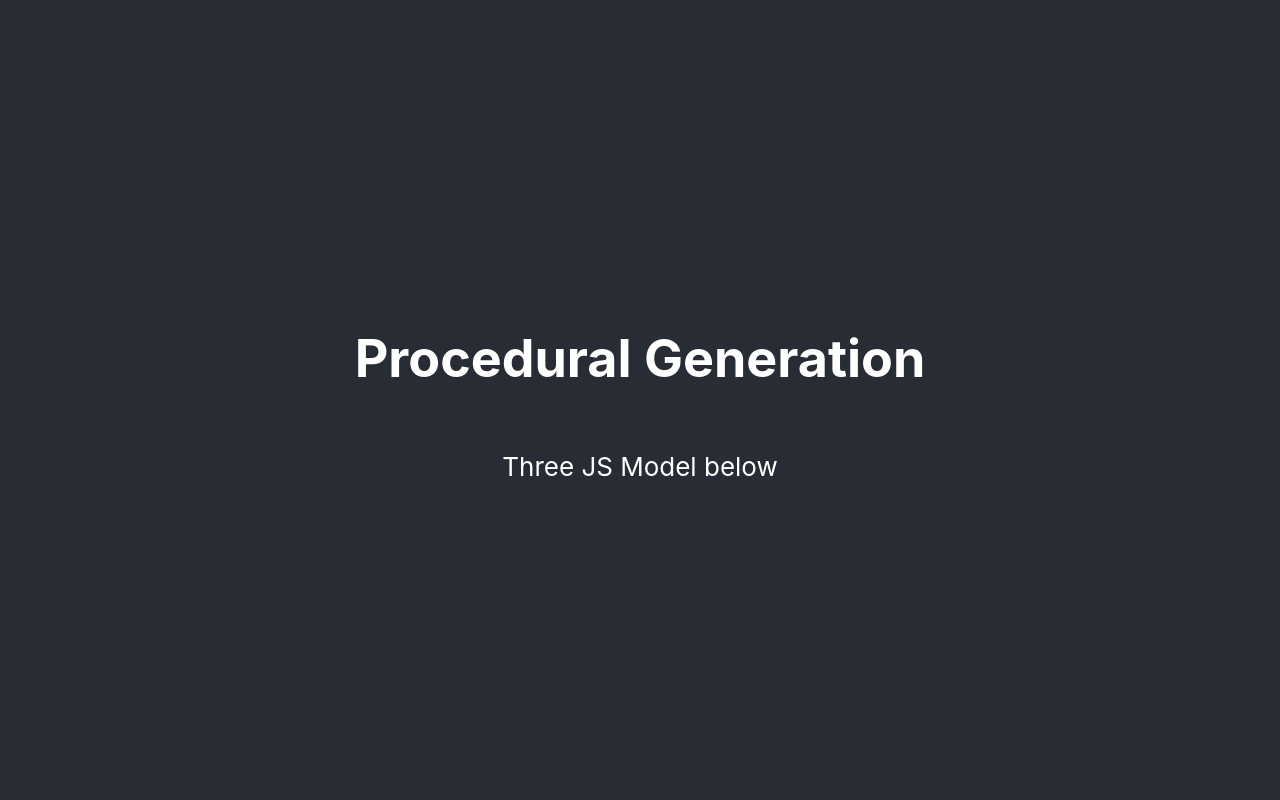
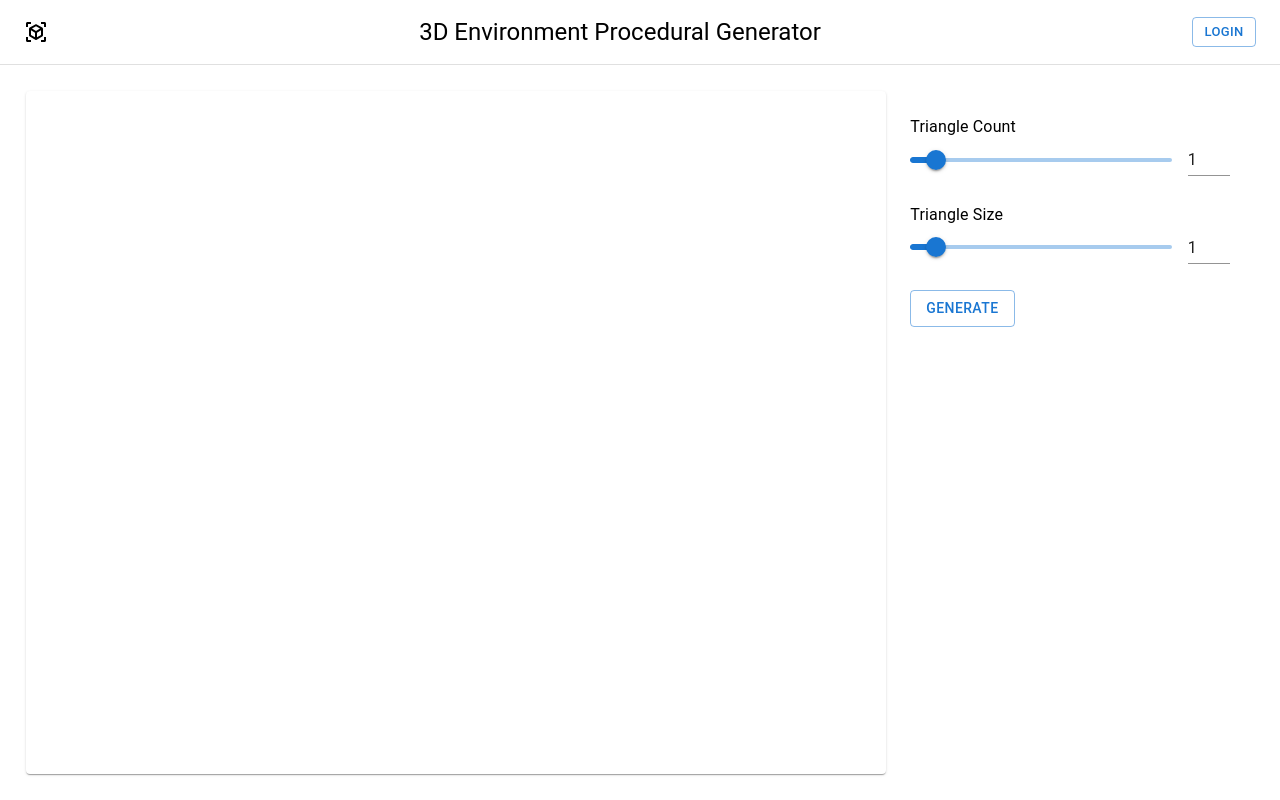
Before and after one commit to ucsb-cs148-w23/project-t11-proceduralgeneration, a React (Create React App) app in the folder frontend/: page / in a window 1280 px wide. Shown: the top 800 px of the page. Built offline with nearby package versions, Linux system fonts and the light colour scheme.

Commit message:
changed to mui

```diff
--- a/frontend/package.json
+++ b/frontend/package.json
@@ -3,6 +3,10 @@
   "version": "0.1.0",
   "private": true,
   "dependencies": {
+    "@emotion/react": "^11.10.5",
+    "@emotion/styled": "^11.10.5",
+    "@mui/icons-material": "^5.11.0",
+    "@mui/material": "^5.11.7",
     "@react-three/drei": "^9.56.12",
     "@react-three/fiber": "^8.10.1",
     "@testing-library/jest-dom": "^5.16.5",
--- a/frontend/src/App.css
+++ b/frontend/src/App.css
@@ -1,5 +1,8 @@
 .App {
-  text-align: center;
+  /* text-align: center; */
+  /* height: 100%; */
+  display: flex;
+  flex-direction: column;
 }
 
 .App-logo {
@@ -15,7 +18,6 @@
 
 .App-header {
   background-color: #282c34;
-  min-height: 100vh;
   display: flex;
   flex-direction: column;
   align-items: center;
@@ -148,11 +150,23 @@
 }
 
 
-@keyframes App-logo-spin {
-  from {
-    transform: rotate(0deg);
-  }
-  to {
-    transform: rotate(360deg);
-  }
+.content {
+  /* flexbox */
+  display: flex;
+  padding: 2%;
+  flex-direction: row;
+  flex: 1;
 }
+
+.canvas-container {
+  min-width: 70%;
+}
+
+.control-panel {
+  padding: 2%;
+  flex: 1;
+}
+/*
+.control-panel-item {
+  margin-bottom: 1em;
+} */
--- a/frontend/src/App.js
+++ b/frontend/src/App.js
@@ -1,27 +1,37 @@
 import './App.css';
-import Header from './components/header.js'
-import Model from './components/model.js'
-import Slider from './components/slider.js'
+import Header from './components/Header.js'
+import Model from './components/Model.js'
 import { Canvas } from '@react-three/fiber'
-import { useState } from 'react';
+import { useState, createContext, useContext } from 'react';
 import { OrbitControls } from '@react-three/drei'
+import Paper from '@mui/material/Paper';
+import Button from '@mui/material/Button';
+import InputSlider from './components/InputSlider.js'
+import Grid from '@mui/material/Grid';
+// import Slider from '@mui/material/Slider';
 
-const dummy = new Float32Array([0, 0, 0, 1, 0, 0, 0, 1, 0]);
 const MAX_POINTS = 500;
 const defaultVertices = new Float32Array(MAX_POINTS * 3);
-for (let i = 0; i < 9; i++) {
-  defaultVertices[i] = dummy[i];
-}
+// const dummy = new Float32Array([0, 0, 0, 1, 0, 0, 0, 1, 0]);
+// for (let i = 0; i < 9; i++) {
+//   defaultVertices[i] = dummy[i];
+// }
+
+const ControlsContext = createContext();
 
 function App() {
   const [vertices, setVertices] = useState(defaultVertices);
   const [vertexCount, setVertexCount] = useState(9);
 
+  const [triangleCount, setTriangleCount] = useState(1);
+  const [triangleSize, setTriangleSize] = useState(1);
+
   function requestGeneration() {
     console.log("clicked generate");
     // local machine + stub endpoint
     const generateUrl = new URL("http://127.0.0.1:5000/random_triangles");
-    generateUrl.searchParams.append("count", 3);
+    generateUrl.searchParams.append("count", triangleCount);
+    generateUrl.searchParams.append("scale", triangleSize);
 
     fetch(generateUrl)
       .then(r => r.json())
@@ -39,11 +49,9 @@ function App() {
   return (
     <div className="App">
       <Header className="header" />
-      <div className="canvas-container">
+      <div className="content">
+        <Paper className="canvas-container">
             <Canvas>
-          {/* <ambientLight intensity={0.5} /> */}
-          {/* <spotLight position={[10, 10, 10]} angle={0.15} penumbra={1} /> */}
-          {/* <pointLight position={[-10, -10, -10]} /> */}
               <OrbitControls />
               <Model
                 position={[0, 0, 0]}
@@ -51,18 +59,36 @@ function App() {
                 vertexCount={vertexCount}
               />
             </Canvas>
+        </Paper>
+        <Grid
+          container
+          className="control-panel"
+          direction="column"
+          rowSpacing={3}
+        >
+          <Grid item>
+              <InputSlider
+                value={triangleCount}
+                setValue={setTriangleCount}
+                label="Triangle Count"
+                className="control-panel-item"
+              />
+          </Grid>
+          <Grid item>
+            <InputSlider
+              value={triangleSize}
+              setValue={setTriangleSize}
+              label="Triangle Size"
+              className="control-panel-item"
+            />
+          </Grid>
+          <Grid item>
+            <Button variant="outlined" onClick={requestGeneration}>
+              Generate
+            </Button>
+          </Grid>
+        </Grid>
       </div>
-
-      <body className="body">
-        <button
-          className="button"
-          onClick={requestGeneration}
-        >
-          Generate
-        </button>
-      </body>
-
-      <Slider className="scale-slider"></Slider>
     </div>
   );
 }
--- /dev/null
+++ b/frontend/src/components/InputSlider.js
@@ -0,0 +1,63 @@
+import Grid from '@mui/material/Grid';
+import Typography from '@mui/material/Typography';
+import Slider from '@mui/material/Slider';
+import MuiInput from '@mui/material/Input';
+import Box from '@mui/material/Box';
+import { styled } from '@mui/material/styles';
+
+const Input = styled(MuiInput)`
+  width: 42px;
+`;
+
+
+export default function InputSlider(props) {
+  const handleSliderChange = (event, newValue) => {
+    props.setValue(newValue);
+  };
+
+  const handleInputChange = (event) => {
+    props.setValue(event.target.value === '' ? '' : Number(event.target.value));
+  };
+
+  const handleBlur = () => {
+    if (props.value < 0) {
+      props.setValue(0);
+    } else if (props.value > 100) {
+      props.setValue(100);
+    }
+  }
+
+  return (
+    <Box>
+      <Typography id="input-slider" gutterBottom>
+        {props.label}
+      </Typography>
+      <Grid container spacing={2} alignItems="center">
+        <Grid item xs>
+          <Slider
+            value={typeof props.value === 'number' ? props.value : 0}
+            min={0}
+            max={10}
+            onChange={handleSliderChange}
+            aria-labelledby="input-slider"
+          />
+        </Grid>
+        <Grid item>
+          <Input
+            value={props.value}
+            size="small"
+            onChange={handleInputChange}
+            handleBlur={handleBlur}
+            inputProps={{
+              step: 1,
+              min: 0,
+              max: 10,
+              type: 'number',
+              'aria-labelledby': 'input-slider',
+            }}
+          />
+        </Grid>
+      </Grid>
+    </Box>
+  );
+}
--- a/frontend/src/components/header.js
+++ b/frontend/src/components/header.js
@@ -1,15 +1,28 @@
+import Toolbar from '@mui/material/Toolbar';
+import Typography from '@mui/material/Typography';
+import Button from '@mui/material/Button';
+import ViewInArIcon from '@mui/icons-material/ViewInAr';
 
-function header() {
-    return (
-        <div className="header-container">
-            <header className="App-header">
-                <h1>Procedural Generation</h1>
-                <p>
-                    Three JS Model below
-                </p>
-            </header>
-        </div>
-    );
+export default function Header() {
+  // const { title } = props;
+  return (
+    <Toolbar
+      sx={{ borderBottom: 1, borderColor: 'divider' }}
+    >
+      <ViewInArIcon />
+      <Typography
+          component="h2"
+          variant="h5"
+          color="inherit"
+          align="center"
+          noWrap
+          sx={{ flex: 1 }}
+        >
+          3D Environment Procedural Generator
+      </Typography>
+      <Button variant="outlined" size="small">
+        Login
+      </Button>
+    </Toolbar>
+  );
 }
-
-export default header;
--- a/frontend/src/index.css
+++ b/frontend/src/index.css
@@ -1,4 +1,9 @@
+html, body, #root, .App {
+  height: 100%;
+}
+
 body {
+  height: 100%;
   margin: 0;
   font-family: -apple-system, BlinkMacSystemFont, 'Segoe UI', 'Roboto', 'Oxygen',
     'Ubuntu', 'Cantarell', 'Fira Sans', 'Droid Sans', 'Helvetica Neue',
```
Also changed, not shown: 1 other file (tests, documents, lock files or other folders). Lines whose indentation alone changed are shown as unchanged.
